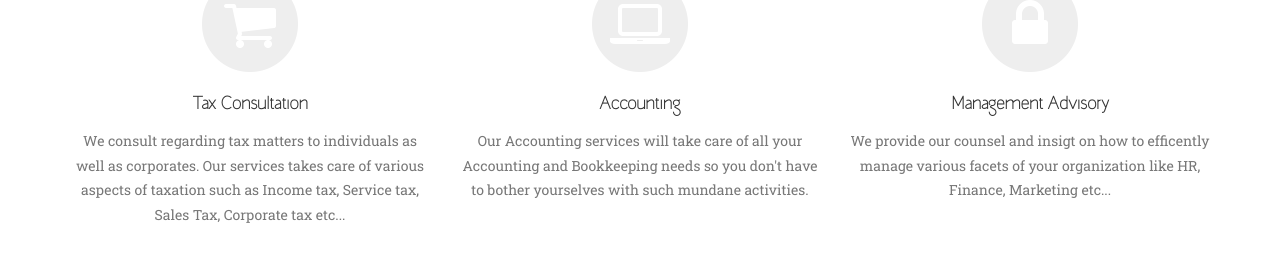
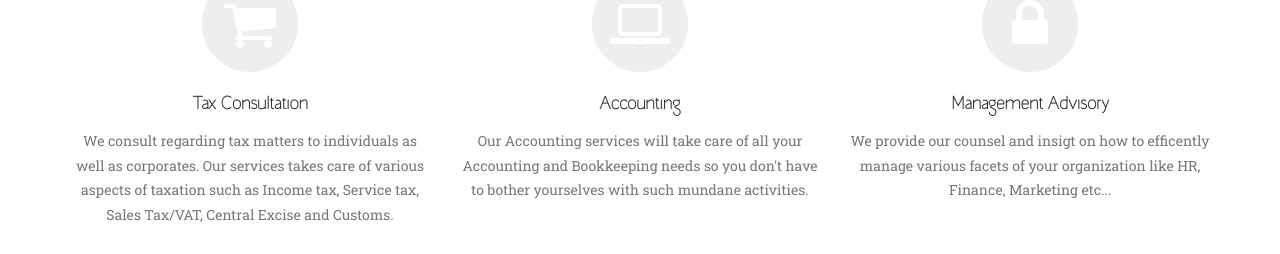
Before and after one commit to kirtangajjar/amigo.associates, a website: page index.html in a window 1280 px wide. Shown: the part 1139-1393 px from the top of the page. Drawn offline with nearby package versions, Linux system fonts and the light colour scheme; a web font is replaced by a local one.

Commit message:
Added VAT and Custom Excise in Services

```diff
--- a/index.html
+++ b/index.html
@@ -93,7 +93,7 @@
                         <i class="fa fa-shopping-cart fa-stack-1x fa-inverse"></i>
                     </span>
                     <h4 class="service-heading">Tax Consultation</h4>
-                    <p class="text-muted">We consult regarding tax matters to individuals as well as corporates. Our services takes care of various aspects of taxation such as Income tax, Service tax, Sales Tax, Corporate tax etc...</p>
+                    <p class="text-muted">We consult regarding tax matters to individuals as well as corporates. Our services takes care of various aspects of taxation such as Income tax, Service tax, Sales Tax/VAT, Central Excise and Customs.</p>
                 </div>
                 <div class="col-md-4">
                     <span class="fa-stack fa-4x">
```
